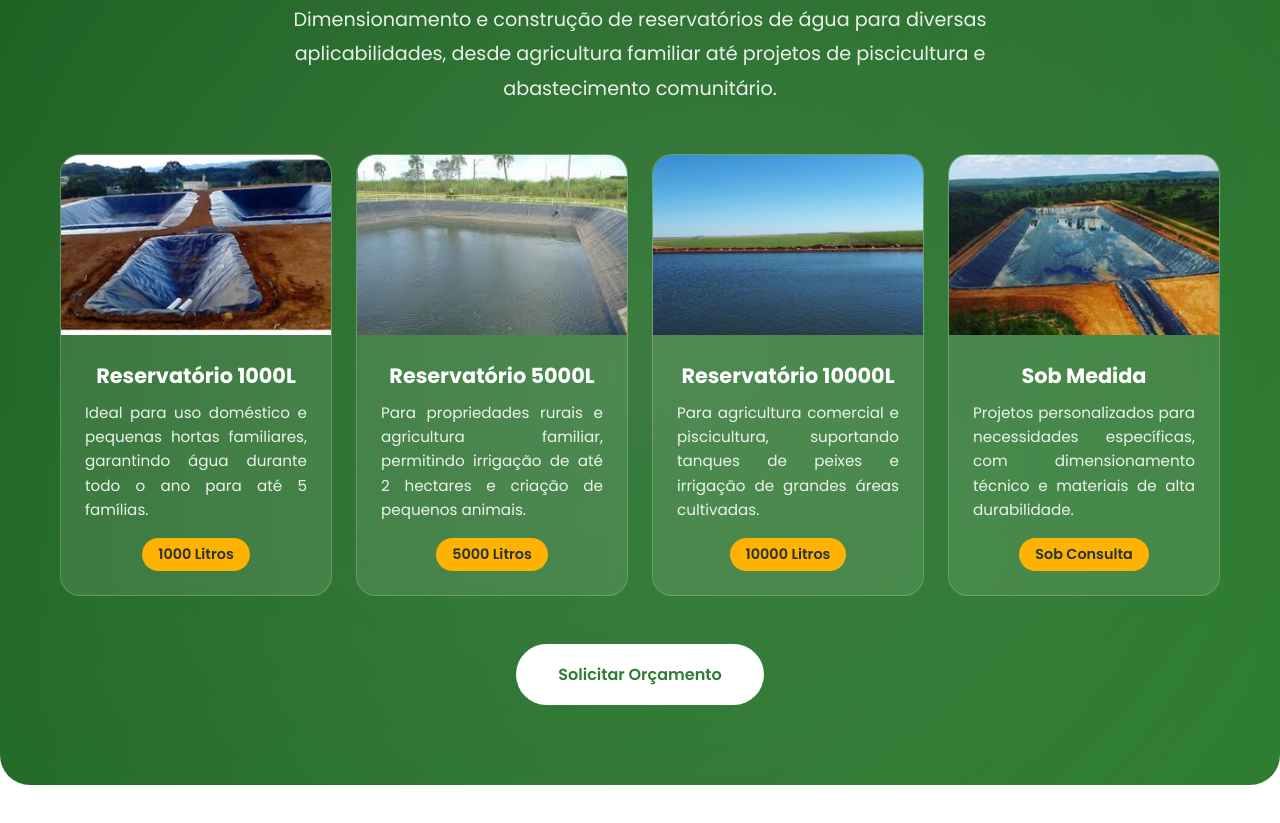
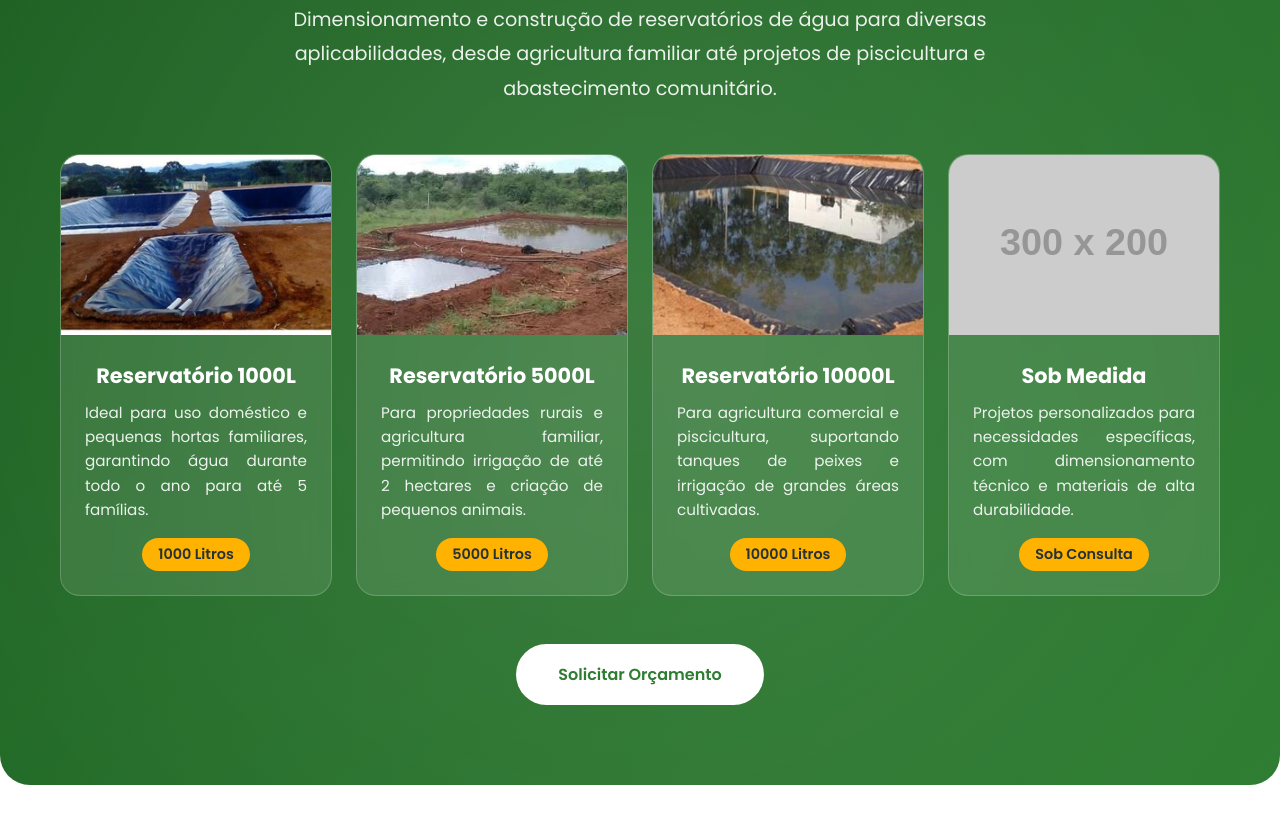
Before and after one commit to suelvy/Solar-G-s-Energy, a plain HTML site: page projectos.html in a window 1280 px wide. Shown: the part 3037-3860 px from the top of the page. Drawn offline with Linux system fonts and the light colour scheme; placeholder pictures from the web are drawn by us.

Commit message:
Add files via upload

```diff
--- a/projectos.html
+++ b/projectos.html
@@ -1207,7 +1207,7 @@
 
                 <div class="tank-card">
                     <div class="tank-image">
-                        <img src="./img/reserva-5000l.jpeg" alt="Reservatório 5000L" onerror="this.src='https://via.placeholder.com/300x200/1976D2/ffffff?text=5000L'">
+                        <img src="./img/gale-psi-01.jpeg" alt="Reservatório 5000L" onerror="this.src='https://via.placeholder.com/300x200/1976D2/ffffff?text=5000L'">
                     </div>
                     <div class="tank-info">
                         <h4>Reservatório 5000L</h4>
@@ -1221,7 +1221,7 @@
 
                 <div class="tank-card">
                     <div class="tank-image">
-                        <img src="./img/reserva-10000l.jpeg" alt="Reservatório 10000L" onerror="this.src='https://via.placeholder.com/300x200/0D47A1/ffffff?text=10000L'">
+                        <img src="./img/reserva-3.jpeg" alt="Reservatório 10000L" onerror="this.src='https://via.placeholder.com/300x200/0D47A1/ffffff?text=10000L'">
                     </div>
                     <div class="tank-info">
                         <h4>Reservatório 10000L</h4>
@@ -1235,7 +1235,7 @@
 
                 <div class="tank-card">
                     <div class="tank-image">
-                        <img src="./img/reserva-person.jpeg" alt="Reservatório Personalizado" onerror="this.src='https://via.placeholder.com/300x200/1565C0/ffffff?text=Sob+Medida'">
+                        <img src="./img/" alt="Reservatório Personalizado" onerror="this.src='https://via.placeholder.com/300x200/1565C0/ffffff?text=Sob+Medida'">
                     </div>
                     <div class="tank-info">
                         <h4>
```
Also changed, not shown: sobre.html (+1 -1 lines), img/reserva-3.jpeg (added).
